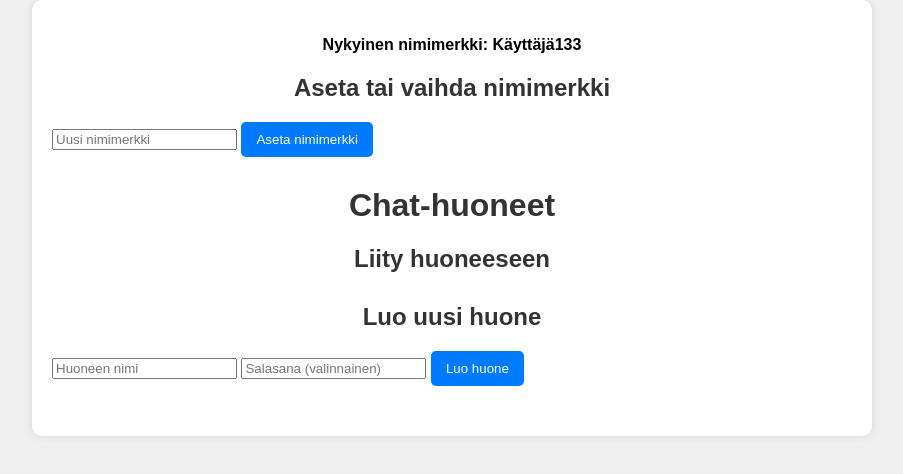
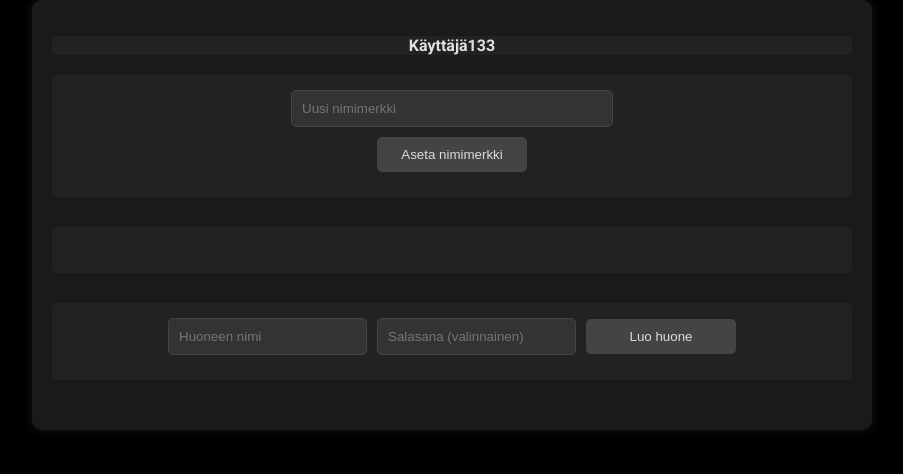
Before and after one commit to makinenvilma/chat-room, a website: page index.html in a window 1280 px wide. Shown: the whole page, without its empty margins (188-1091 px from the left). Drawn offline with nearby package versions, Linux system fonts and the light colour scheme; no server answers.

Commit message:
Fix titles

```diff
--- a/index.html
+++ b/index.html
@@ -1,4 +1,3 @@
-
 <!DOCTYPE html>
 <html lang="fi">
 <head>
@@ -6,32 +5,28 @@
   <meta name="viewport" content="width=device-width, initial-scale=1.0" />
   <title>Chat-huone</title>
   <link rel="stylesheet" href="styles.css" />
+  <link href="https://fonts.googleapis.com/css2?family=Roboto:wght@400;500;700&display=swap" rel="stylesheet">
 </head>
 <body>
   <div class="container">
     <!-- ✅ Käyttäjänimen näyttö -->
     <div id="current-username-display">
-      <p>Nykyinen nimimerkki: <span id="display-username"></span></p>
+      <p><span id="display-username"></span></p>
     </div>
 
     <!-- ✅ Nimimerkin vaihtaminen -->
     <div id="username-section">
-      <h2>Aseta tai vaihda nimimerkki</h2>
       <input type="text" id="username-input" placeholder="Uusi nimimerkki" />
       <button onclick="setUsername()">Aseta nimimerkki</button>
     </div>
 
-    <h1>Chat-huoneet</h1>
-
     <!-- ✅ Lista saatavilla olevista huoneista -->
     <div id="room-list">
-      <h2>Liity huoneeseen</h2>
       <ul id="available-rooms"></ul>
     </div>
 
     <!-- ✅ Huoneen luonti -->
     <div id="create-room">
-      <h2>Luo uusi huone</h2>
       <input type="text" id="room-name" placeholder="Huoneen nimi" />
       <input type="password" id="room-password" placeholder="Salasana (valinnainen)" />
       <button onclick="createRoom()">Luo huone</button>
--- a/styles.css
+++ b/styles.css
@@ -1,6 +1,7 @@
 body {
-  font-family: Arial, sans-serif;
-  background-color: #f0f0f0;
+  font-family: 'Roboto', Arial, sans-serif;
+  background-color: #000;
+  color: #e0e0e0;
   margin: 0;
   padding: 0;
 }
@@ -10,21 +11,66 @@ body {
   max-width: 800px;
   margin: 0 auto;
   padding: 20px;
-  background-color: white;
-  box-shadow: 0 0 10px rgba(0, 0, 0, 0.1);
+  background-color: #1a1a1a;
+  box-shadow: 0 0 10px rgba(255, 255, 255, 0.1);
   border-radius: 10px;
 }
 
 h1,
 h2 {
   text-align: center;
-  color: #333;
+  color: #f0f0f0;
 }
 
 #room-list,
 #create-room,
 #username-section {
   margin-bottom: 30px;
+}
+
+#username-section {
+  display: flex;
+  flex-direction: column;
+  align-items: center;
+  background-color: #222;
+  padding: 15px;
+  border-radius: 5px;
+}
+
+#create-room {
+  display: flex;
+  flex-direction: row;
+  align-items: center;
+  justify-content: center;
+  gap: 10px;
+  background-color: #222;
+  padding: 15px;
+  border-radius: 5px;
+}
+
+#username-section input,
+#create-room input {
+  margin-bottom: 10px;
+  width: 80%;
+  max-width: 300px;
+}
+
+#create-room input {
+  width: auto;
+  max-width: 200px;
+}
+
+#username-section button,
+#create-room button {
+  margin-bottom: 10px;
+  width: 150px;
+  text-align: center;
+}
+
+#room-list {
+  background-color: #222;
+  padding: 15px;
+  border-radius: 5px;
 }
 
 #room-list ul {
@@ -45,28 +91,39 @@ h2 {
 
 #messages {
   height: 300px;
-  border: 1px solid #ccc;
+  border: 1px solid #333;
   margin-bottom: 10px;
   padding: 10px;
   overflow-y: auto;
-  background-color: #fafafa;
+  background-color: #262626;
 }
 
 #message-input {
   width: calc(100% - 80px);
+  background-color: #333;
+  color: #fff;
+  border: 1px solid #444;
+}
+
+input {
+  background-color: #333;
+  color: #dcdcdc;
+  border: 1px solid #444;
+  padding: 10px;
+  border-radius: 5px;
 }
 
 button {
   padding: 10px 15px;
-  background-color: #007bff;
-  color: white;
+  background-color: #444;
+  color: #dcdcdc;
   border: none;
   border-radius: 5px;
   cursor: pointer;
 }
 
 button:hover {
-  background-color: #0056b3;
+  background-color: #666;
 }
 
 #current-username-display {
@@ -74,9 +131,23 @@ button:hover {
   text-align: center;
   font-size: 16px;
   font-weight: bold;
+  background-color: #222;
+  border-radius: 5px;
 }
 
-.lock-icon {
+lock-icon {
   margin-left: 10px;
   font-size: 18px;
+  color: #fff;
 }
+
+#chat-room {
+  background-color: #222;
+  padding: 15px;
+  border-radius: 5px;
+}
+
+#chat-room input,
+#chat-room button {
+  margin-top: 10px;
+}
```
Also changed, not shown: server.js (+20 -20 lines).
